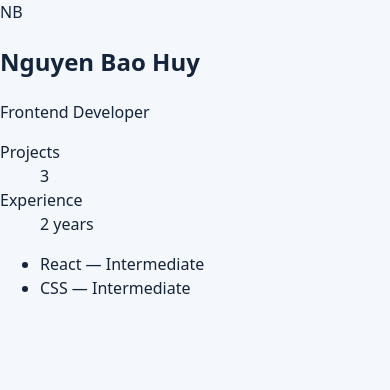
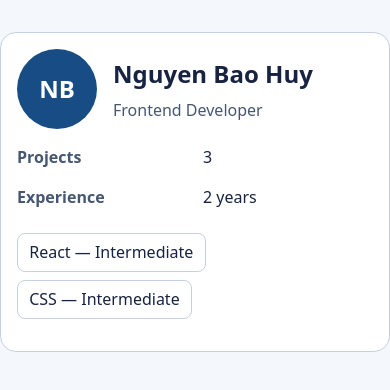
Before and after one commit to Bo-hwi/lab03-web-application, a React (Vite) app: page / in a window 390 px wide. Shown: the top 390 px of the page. Built offline with nearby package versions, Linux system fonts and the light colour scheme.

Commit message:
style(ex1): add responsive developer card CSS module

```diff
--- a/src/components/DeveloperCard.jsx
+++ b/src/components/DeveloperCard.jsx
@@ -1,3 +1,4 @@
+import styles from "./DeveloperCard.module.css";
 import { Fragment, useId, useState } from "react";
 import { SkillBadge } from "./SkillBadge.jsx";
 
@@ -20,12 +21,12 @@ export function DeveloperCard({
   }
 
   return (
-    <article aria-labelledby={headingId}>
-      <header>
+    <article className={styles.card} aria-labelledby={headingId}>
+      <header className={styles.header}>
         {secureAvatar && failedUrl !== avatarUrl ? (
           <img src={avatarUrl} width="80" height="80" alt={`Portrait of ${fullName}`}
             onError={() => setFailedUrl(avatarUrl)} />
-        ) : <span aria-label={`Initials for ${fullName}`}>{initials}</span>}
+        ) : <span className={styles.initials} aria-label={`Initials for ${fullName}`}>{initials}</span>}
         <hgroup>
           <h2 id={headingId}>{fullName}</h2>
           <p>{role}</p>
--- /dev/null
+++ b/src/components/DeveloperCard.module.css
@@ -0,0 +1,31 @@
+:root {
+  --card-ink: #172340;
+  --card-muted: #465772;
+  --card-surface: #ffffff;
+  --card-border: #c5d1e0;
+  --card-accent: #174d84;
+}
+
+.card {
+  box-sizing: border-box;
+  width: min(100%, 42rem);
+  margin: 2rem auto;
+  padding: clamp(1rem, 4vw, 2rem);
+  border: 1px solid var(--card-border);
+  border-radius: 1rem;
+  background: var(--card-surface);
+  color: var(--card-ink);
+  overflow-wrap: anywhere;
+}
+.header { display: flex; align-items: center; gap: 1rem; flex-wrap: wrap; }
+.header hgroup { min-width: 0; }
+.header h2 { margin: 0; }
+.header p { color: var(--card-muted); margin: .35rem 0 0; }
+.header img, .initials { flex: none; width: 80px; height: 80px; border-radius: 50%; }
+.header img { object-fit: cover; }
+.initials { display: grid; place-items: center; background: var(--card-accent); color: white; font-weight: 700; font-size: 1.5rem; }
+.card dl { display: grid; grid-template-columns: repeat(auto-fit, minmax(min(100%, 10rem), 1fr)); gap: .5rem 1rem; }
+.card dt { color: var(--card-muted); font-weight: 600; }
+.card dd { margin: 0 0 .5rem; }
+.card ul { display: flex; flex-wrap: wrap; gap: .5rem; list-style: none; padding: 0; }
+.card li { padding: .4rem .7rem; border: 1px solid var(--card-border); border-radius: .5rem; }
```
Also changed, not shown: 1 other file (tests, documents, lock files or other folders).
